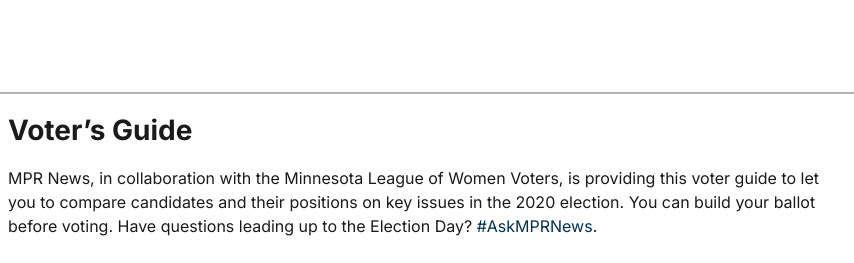
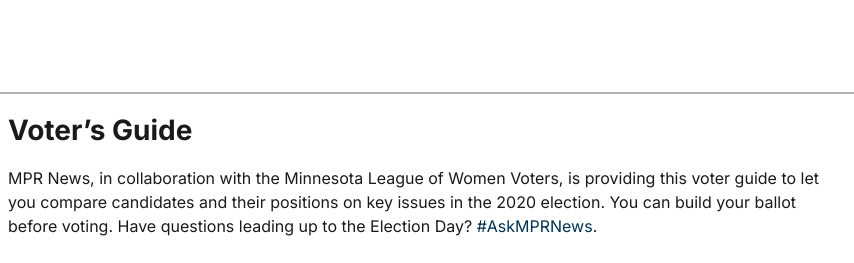
Before and after one commit to APMG/lwv-template, a plain HTML site: page index.html in a window 1280 px wide. Shown: the top 263 px of the page, 224-1078 px from the left. Drawn offline with Linux system fonts and the light colour scheme.

Commit message:
Additional proofreading

```diff
--- a/index.html
+++ b/index.html
@@ -283,7 +283,7 @@
     <main>
       <h1>Voter’s Guide</h1>
       <p>
-        MPR News, in collaboration with the Minnesota League of Women Voters, is providing this voter guide to let you to compare candidates and their positions on key issues in the 2020 election. You can build your ballot before voting. Have questions leading up to the Election Day?
+        MPR News, in collaboration with the Minnesota League of Women Voters, is providing this voter guide to let you compare candidates and their positions on key issues in the 2020 election. You can build your ballot before voting. Have questions leading up to the Election Day?
         <a href="https://www.mprnews.org/ask">#AskMPRNews</a>.
       </p>
       <div id="vgt">
```
